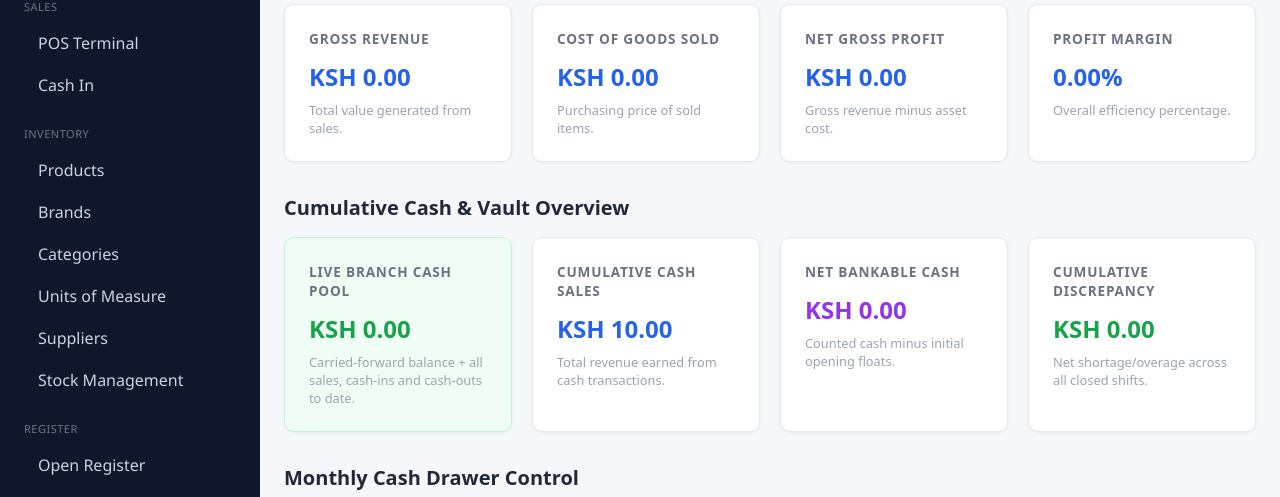
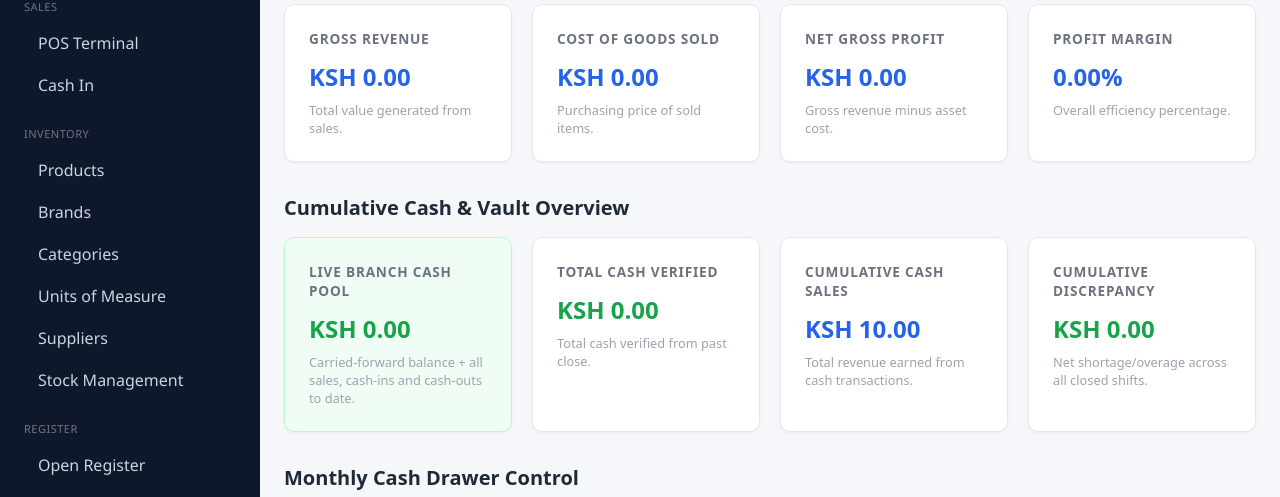
Before and after one commit to collins05-munene/pos, a Django app: page /pos/dashboard/ in a window 1280 px wide. Shown: the part 234-731 px from the top of the page. Run offline with Django 5.2, Linux system fonts and the light colour scheme; a user stored in the database is signed in; tables that the repository leaves empty hold one stand-in row (values such as "Sample post"); data that the repository does not hold is empty.

Commit message:
Removed net bankable card and replaced total verified cash card

```diff
--- a/sales/templates/sales/dashboard.html
+++ b/sales/templates/sales/dashboard.html
@@ -144,6 +144,7 @@
   }
   .invoice-link:hover { text-decoration: underline; }
 
+  /* Status Badges */
   .badge-status {
     padding: 4px 8px;
     border-radius: 4px;
@@ -206,15 +207,15 @@
       <div class="value">KSH {{ cumulative_cash.live_pool_balance|floatformat:2 }}</div>
       <p class="card-footer">Carried-forward balance + all sales, cash-ins and cash-outs to date.</p>
     </div>
+    <div class="card metric-card card-green">
+      <h3>Total Cash Verified</h3>
+      <div class="value">KSH {{ cumulative_cash.total_counted_cash|floatformat:2 }}</div>
+      <p class="card-footer">Total cash verified from past close.</p>
+    </div>
     <div class="card metric-card card-blue">
       <h3>Cumulative Cash Sales</h3>
       <div class="value">KSH {{ cumulative_cash.total_cash_revenue|floatformat:2 }}</div>
       <p class="card-footer">Total revenue earned from cash transactions.</p>
-    </div>
-    <div class="card metric-card card-purple">
-      <h3>Net Bankable Cash</h3>
-      <div class="value">KSH {{ cumulative_cash.total_vault_cash|floatformat:2 }}</div>
-      <p class="card-footer">Counted cash minus initial opening floats.</p>
     </div>
     <div class="card metric-card {% if cumulative_cash.total_discrepancy < 0 %}card-red{% else %}card-green{% endif %}">
       <h3>Cumulative Discrepancy</h3>
--- a/sales/views.py
+++ b/sales/views.py
@@ -3,7 +3,7 @@ from django.shortcuts import render, redirect
 from django.http import JsonResponse
 from django.template.loader import render_to_string
 from django.views.decorators.http import require_POST, require_GET
-from django.db.models import Q
+from django.db.models import Q, OuterRef, Subquery
 from django.views.generic import TemplateView, DetailView
 from django.utils import timezone
 from django.db.models import Sum, F, ExpressionWrapper, DecimalField
@@ -22,6 +22,7 @@ from inventory.models import Branch
 
 logger = logging.getLogger(__name__)
 
+# Matches the <select name="reason"> options in sales/record_cash_out.html
 CASH_OUT_REASON_LABELS = {
     'BANK_DEPOSIT': 'Bank Deposit / Skim',
     'RENT': 'Rent Payment',
@@ -79,12 +80,17 @@ class OpenRegisterView(CashierRequiredMixin, View):
         ).order_by('-closed_at').first()
 
         if last_session is None:
+            # First-ever session for this branch: seed the pool once.
             raw_float = request.POST.get('opening_balance', '').strip()
             try:
                 opening_float = Decimal(raw_float) if raw_float != "" else Decimal('0.00')
             except (InvalidOperation, ValueError, TypeError):
                 opening_float = Decimal('0.00')
         else:
+            # Every later opening MUST carry the pool forward as-is —
+            # no manual entry accepted here, so the running balance can
+            # never be silently reset or drift depending on who opens
+            # the register.
             opening_float = CashRegisterSession.get_branch_pool_balance(branch)
 
         CashRegisterSession.objects.create(
@@ -126,6 +132,9 @@ class CloseRegisterView(CashierRequiredMixin, View):
         except (ValueError, TypeError):
             closing_balance = Decimal('0.00')
 
+        # This physically-counted figure becomes the next session's
+        # opening_balance automatically (see OpenRegisterView) — it is
+        # what keeps the pool continuous across the close/open boundary.
         expected_cash = session.get_current_expected_cash()
         discrepancy = closing_balance - expected_cash
         notes = request.POST.get('notes', '').strip()
@@ -181,18 +190,15 @@ class RecordCashOutView(AdminRequiredMixin, View):
     deducted from the OVERALL branch pool (via
     CashRegisterSession.get_current_expected_cash, which nets every
     cash-in/out and sale against the carried-forward balance) rather
-    than treated as belonging only to "this session".
+    than treated as belonging only to "this session". Matches
+    sales/record_cash_out.html (category dropdown + free-text notes).
     """
 
     def get(self, request):
         branch = resolve_user_branch(request.user)
-        all_sessions = CashRegisterSession.objects.all()
-        active_session = all_sessions.filter(status='OPEN').select_related('branch').first()
-        live_pool_balance = active_session.get_current_expected_cash() if active_session else Decimal('0.00')
         active_session = CashRegisterSession.get_active_session(branch)
-
         return render(request, 'sales/record_cash_out.html', {
-            'active_session': active_session, 'live_pool_balance': live_pool_balance
+            'active_session': active_session,
         })
 
     def post(self, request):
@@ -214,6 +220,10 @@ class RecordCashOutView(AdminRequiredMixin, View):
             messages.error(request, "Enter a valid amount to withdraw.")
             return redirect('record-cash-out')
 
+        # get_current_expected_cash() is the live, cumulative pool
+        # balance (carried-forward + all sales/cash-in/cash-out to
+        # date) — not just what moved through this session — so this
+        # check protects the whole pool, not a per-session slice of it.
         available_cash = session.get_current_expected_cash()
         if amount > available_cash:
             messages.error(
@@ -425,18 +435,50 @@ class SalesDashboardView(AdminRequiredMixin, TemplateView):
             payment_method='CASH'
         ).aggregate(Sum('total_revenue'))['total_revenue__sum'] or Decimal('0.00')
 
+        # --- "Total Cash Verified" bug fix -----------------------------
+        # closing_balance is a CUMULATIVE pool total (it always includes
+        # the carried-forward balance from every prior session), not a
+        # fresh amount for that session alone. Summing it across every
+        # closed session ever therefore re-counts the same carried-
+        # forward cash again each time the register is closed and
+        # reopened, wildly inflating the figure.
+        #
+        # What "verified cash" should mean here is: the most recent
+        # physically-counted balance per branch (there can be more than
+        # one branch, each with its own pool/chain of sessions) — not a
+        # sum across history.
+        latest_closed_session_id_per_branch = (
+            CashRegisterSession.objects.filter(
+                branch=OuterRef('branch'), status='CLOSED'
+            ).order_by('-closed_at').values('id')[:1]
+        )
+        latest_closed_sessions = closed_sessions.filter(
+            id=Subquery(latest_closed_session_id_per_branch)
+        )
+
+        total_counted_cash = latest_closed_sessions.aggregate(
+            Sum('closing_balance')
+        )['closing_balance__sum'] or Decimal('0.00')
+        # -----------------------------------------------------------------
+
+        # opening_balance/closing_balance summed across ALL closed
+        # sessions (not just the latest) is fine ONLY as a matched pair
+        # here: because each session's opening_balance is exactly the
+        # prior session's closing_balance, sum(closing) - sum(opening)
+        # telescopes down to (latest closing - first-ever opening) per
+        # branch — i.e. net cash generated since the pool was first
+        # seeded. That's a genuine flow, unlike total_counted_cash above.
         total_opening_floats = closed_sessions.aggregate(
             Sum('opening_balance')
         )['opening_balance__sum'] or Decimal('0.00')
 
-        total_counted_cash = closed_sessions.aggregate(
+        all_time_closing_sum = closed_sessions.aggregate(
             Sum('closing_balance')
         )['closing_balance__sum'] or Decimal('0.00')
 
         total_discrepancy = closed_sessions.aggregate(
             Sum('discrepancy')
         )['discrepancy__sum'] or Decimal('0.00')
-
 
         active_session = all_sessions.filter(status='OPEN').select_related('branch').first()
         live_pool_balance = active_session.get_current_expected_cash() if active_session else Decimal('0.00')
@@ -446,7 +488,7 @@ class SalesDashboardView(AdminRequiredMixin, TemplateView):
             'total_counted_cash': total_counted_cash,
             'total_discrepancy': total_discrepancy,
             'live_pool_balance': live_pool_balance,
-            'total_vault_cash': total_counted_cash - total_opening_floats,
+            'total_vault_cash': all_time_closing_sum - total_opening_floats,
         }
 
         monthly_cash_txns = CashTransaction.objects.filter(created_at__gte=start_of_month)
```
